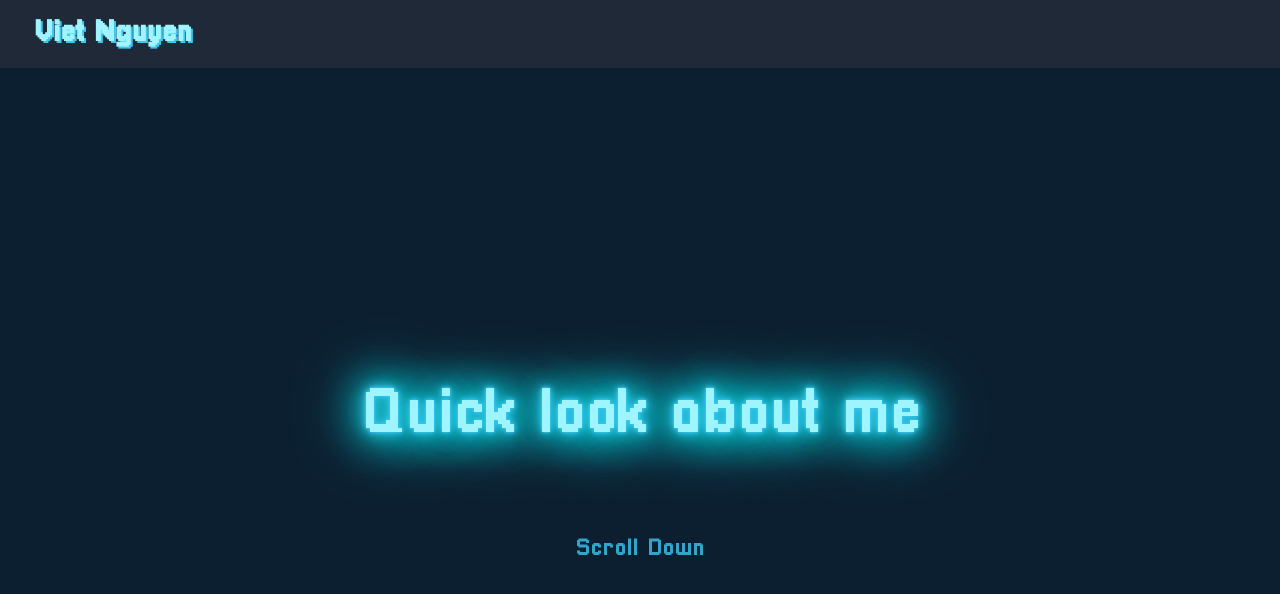
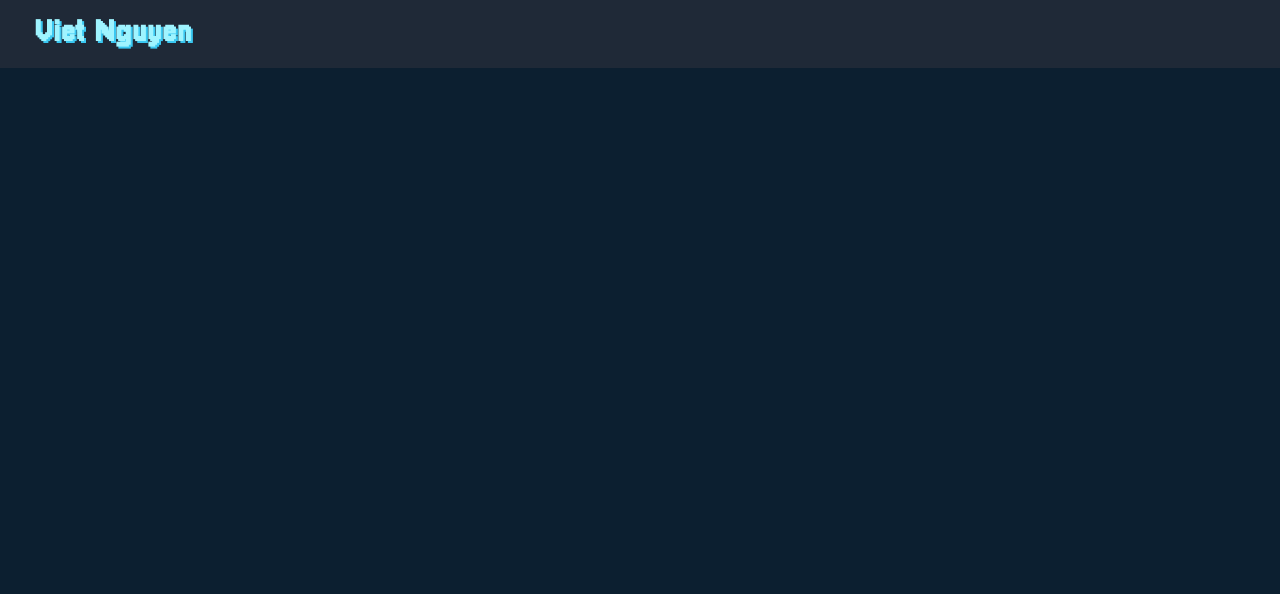
Before and after one commit to Viet281101/viet-portfolio, a React (Vite) app: page /about in a window 1280 px wide. Shown: the top 594 px of the page. Built offline with nearby package versions, Linux system fonts and the light colour scheme.

Commit message:
update scroll animation

```diff
--- a/src/pages/About.tsx
+++ b/src/pages/About.tsx
@@ -1,41 +1,51 @@
-import React, { useEffect, useRef, useState } from 'react';
+import React, { useEffect, useRef } from 'react';
 import '../styles/about.scss';
 
 const About: React.FC = () => {
 	const titleRef = useRef<HTMLDivElement>(null);
 	const subtitleRef = useRef<HTMLDivElement>(null);
-	const [isVisible, setIsVisible] = useState(false);
+	const triggerRef = useRef<HTMLDivElement>(null);
 
 	useEffect(() => {
 		const observer = new IntersectionObserver(
 		(entries) => {
 			entries.forEach((entry) => {
 				if (entry.isIntersecting) {
-					setIsVisible(true);
+					titleRef.current?.classList.add('fade-out');
+					subtitleRef.current?.classList.add('fade-out');
 				} else {
-					setIsVisible(false);
+					titleRef.current?.classList.remove('fade-out');
+					subtitleRef.current?.classList.remove('fade-out');
 				}
 			});
-		},{ threshold: 0.5 });
+		}, { threshold: 0.2 });
 
-		if (titleRef.current) observer.observe(titleRef.current);
-		if (subtitleRef.current) observer.observe(subtitleRef.current);
+		if (triggerRef.current) {
+			observer.observe(triggerRef.current);
+		}
 
 		return () => {
-			if (titleRef.current) observer.unobserve(titleRef.current);
-			if (subtitleRef.current) observer.unobserve(subtitleRef.current);
+			if (triggerRef.current) {
+				observer.unobserve(triggerRef.current);
+			}
 		};
 	}, []);
 
 	return (
-		<div className="about-container">
-		<div ref={titleRef} className={`about-title ${isVisible ? 'animate-zoom-appear' : ''}`}>
-			Quick look about me
-		</div>
-		<div ref={subtitleRef} className={`about-subtitle ${isVisible ? 'animate-slide-right' : ''}`}>
-			Scroll Down
-		</div>
-		{/* Orther */}
+		<div className="about-section">
+			<div className="about-container">
+				<div ref={titleRef} className="about-title sticky-title">
+				Quick look about me
+				</div>
+				<div ref={subtitleRef} className="about-subtitle sticky-subtitle">
+				Scroll Down
+				</div>
+			</div>
+			{/* Orther content */}
+			<div ref={triggerRef} className="about-trigger"></div>
+			<div className="about-content">
+				<p>Some other content below after the title disappears.</p>
+			</div>
 		</div>
 	);
 };
--- a/src/styles/about.scss
+++ b/src/styles/about.scss
@@ -5,15 +5,26 @@
 @import 'tailwindcss/components';
 @import 'tailwindcss/utilities';
 /* About Section */
+.about-section {
+	height: 800vh;
+}
 .about-container {
+	position: relative;
 	display: flex;
 	flex-direction: column;
 	justify-content: center;
 	align-items: center;
 	height: 100vh;
 	text-align: center;
-	position: relative;
-	overflow: hidden;
+	background-color: $bg-color;
+}
+.sticky-title,
+.sticky-subtitle {
+	position: -webkit-sticky;
+	position: sticky;
+	top: 30vh;
+	z-index: 2;
+	transition: opacity 0.5s ease, transform 0.5s ease;
 }
 .about-title {
 	font-size: 4rem;
@@ -24,7 +35,23 @@
 .about-subtitle {
 	font-size: 1.5rem;
 	color: #3ac8f2;
-	margin-top: 60px;
+	margin-top: 80px;
 	opacity: 0.8;
 	animation: arrow-bounce 1.5s ease-in-out infinite;
 }
+.sticky-title,
+.sticky-subtitle {
+	opacity: 1;
+	transform: scale(1);
+}
+.fade-out {
+	opacity: 0;
+	transform: scale(0.5);
+}
+.about-trigger {
+	height: 20vh;
+}
+.about-content {
+	padding: 2rem;
+	color: white;
+}
```
